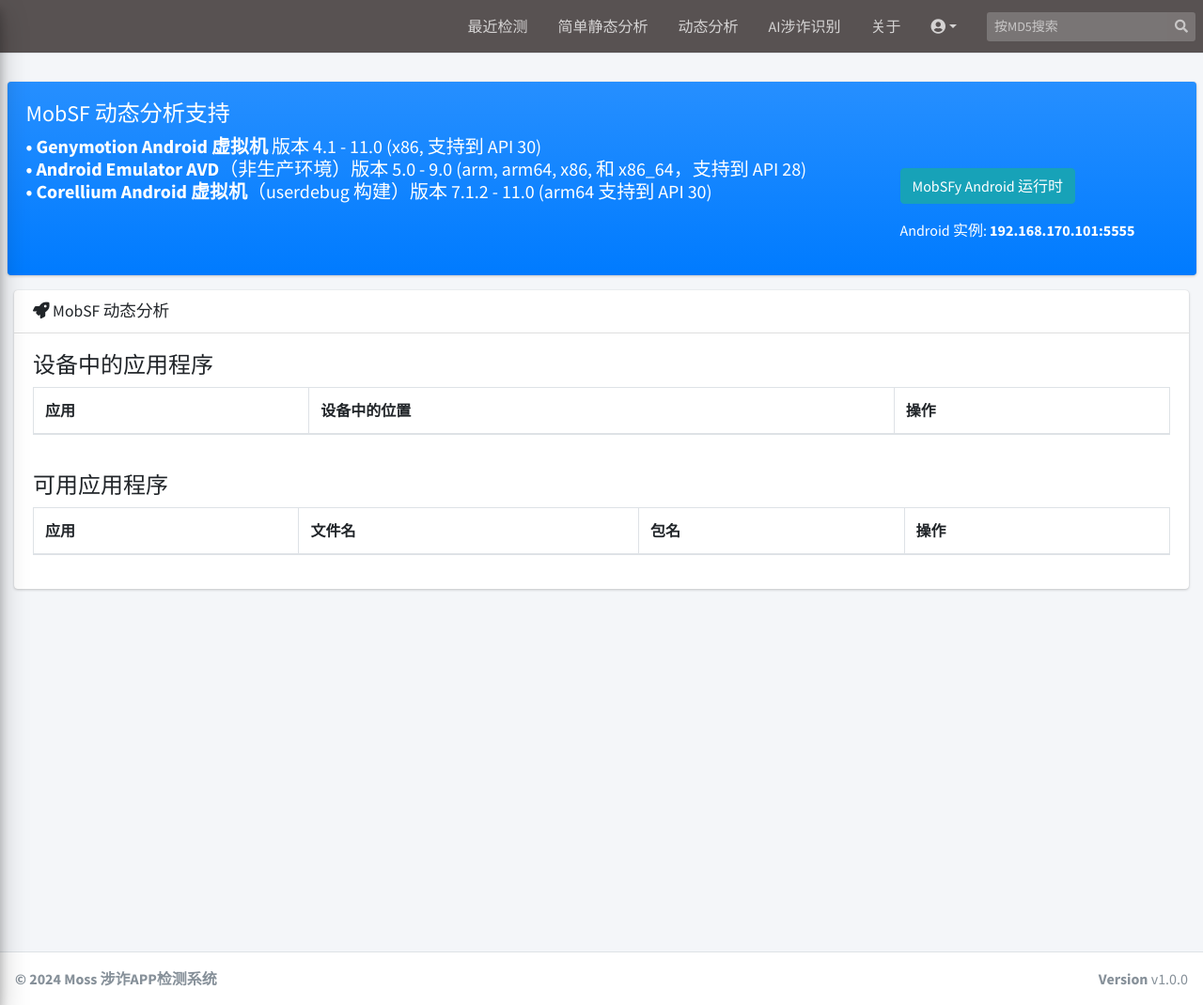
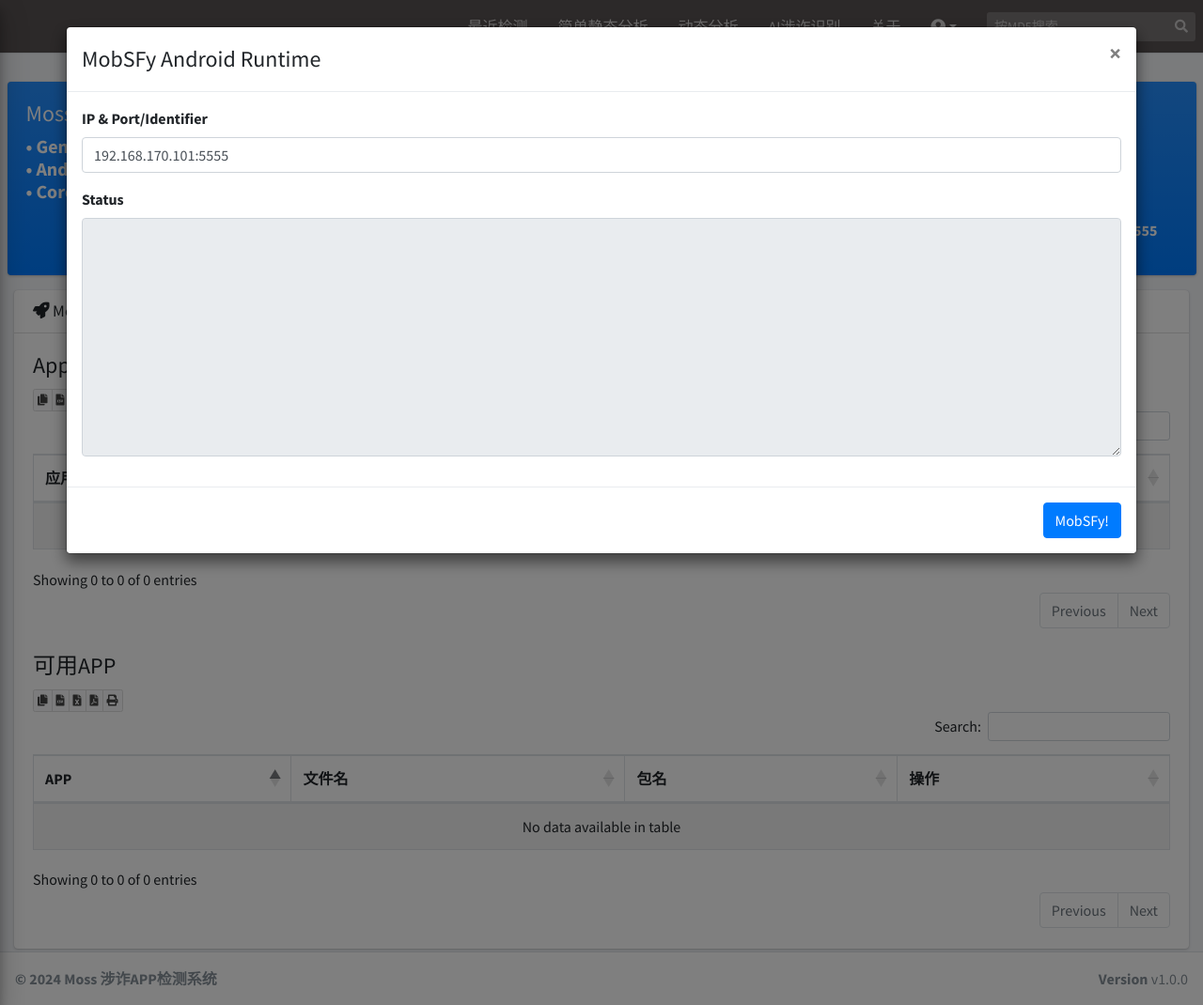
Before and after one commit to hismj/Moss, a Django app: page /android/dynamic_analysis/ in a window 1280 px wide, after a click on "MobSFy Android Runtime". Shown: the whole page at 94% size. Run offline with Django 3.2, Linux system fonts and the light colour scheme; a user stored in the database is signed in; tables that the repository leaves empty hold one stand-in row (values such as "Sample post"); lists and menus that the app fills with data are empty; some libraries are stand-ins or nearby versions.

Commit message:
动态解析

```diff
--- a/mobsf/DynamicAnalyzer/views/android/dynamic_analyzer.py
+++ b/mobsf/DynamicAnalyzer/views/android/dynamic_analyzer.py
@@ -71,8 +71,6 @@
                 'APP_NAME': apk.APP_NAME,
                 'VERSION_NAME': apk.VERSION_NAME,
                 'FILE_NAME': apk.FILE_NAME,
-                'NAME': apk.NAME,
-                'PACKAGE': apk.PACKAGE,
                 'PACKAGE_NAME': apk.PACKAGE_NAME,
                 'DYNAMIC_REPORT_EXISTS': logcat.exists(),
             }
--- a/mobsf/templates/dynamic_analysis/android/dynamic_analysis.html
+++ b/mobsf/templates/dynamic_analysis/android/dynamic_analysis.html
@@ -1,3 +1,4 @@
+
 {% extends "base/base_layout.html" %}
 {% load static %}
 {% block sidebar_option %}
@@ -65,12 +66,12 @@
           <div class="col-md-12">
             <div class="card bg-gradient-danger">
               <div class="card-header">
-                <h3 class="card-title">未找到 Android 运行时!</h3>
+                <h3 class="card-title">未找到 Android 运行！</h3>
                 <!-- /.card-tools -->
               </div>
               <!-- /.card-header -->
               <div class="card-body">
-                 <p> MobSF 无法找到 Android 实例标识。请确保 Android 实例正在运行并刷新此页面。</p><p> 如果此错误持续存在，请在 <strong>{{ settings_loc }}</strong> 中设置 <i>ANALYZER_IDENTIFIER</i>，或通过环境变量 <strong>MOBSF_ANALYZER_IDENTIFIER</strong> 设置。
+                 <p> obSF 无法找到 Android 实例标识。请确保 Android 实例正在运行并刷新此页面。</p><p> 如果此错误持续存在，请在<strong>{{ settings_loc }}</strong>中设置 <i>ANALYZER_IDENTIFIER</i>，或通过环境变量 <strong>MOBSF_ANALYZER_IDENTIFIER</strong>设置。
                       </p>
               </div>
               <!-- /.card-body -->
@@ -85,22 +86,22 @@
               <div class="card-body">
                   <div class="row">
                      <div class="col-md-9">
-                        <h4>MobSF 动态分析支持</h4>
+                        <h4>Moss 动态分析支持</h4>
                         <h5>
                           <strong>• Genymotion Android 虚拟机</strong> 版本 4.1 - 11.0 (x86, 支持到 API 30)<br/>
-                          <strong>• Android Emulator AVD</strong>（非生产环境）版本 5.0 - 9.0 (arm, arm64, x86, 和 x86_64，支持到 API 28)<br/>
-                          <strong>• Corellium Android 虚拟机</strong>（userdebug 构建）版本 7.1.2 - 11.0 (arm64 支持到 API 30)
+                          <strong>• Android Emulator AVD</strong> （非生产环境）版本 5.0 - 9.0 (arm, arm64, x86, 和 x86_64，支持到 API 28)<br/>
+                          <strong>• Corellium Android 虚拟机</strong> （userdebug 构建）版本 7.1.2 - 11.0 (arm64 支持到 API 30)
                         </h5>
                         <p>
                           {% if android_version %}
                             推荐使用的 Android 版本是 <strong>9.0</strong><br/>
-                            检测到的 Android 版本: <strong>{{android_version}}</strong>, SDK: <strong>{{ android_sdk }}</strong> <br/>
+                            检测到的 Android 版本：<strong>{{android_version}}</strong>, SDK: <strong>{{ android_sdk }}</strong> <br/>
                             {% if android_sdk|floatformat > android_supported|floatformat %}
                               <script src="{% static "adminlte/plugins/sweetalert2/sweetalert2.min.js" %}"></script>
                               <script>
                                 Swal.fire(
                                         '不支持的 Android 版本/SDK',
-                                        '您正在运行 Android 版本 <strong>{{ android_version }}</strong> 和 SDK <strong>{{ android_sdk }}</strong>，这些版本不受 MobSF 支持。请使用受支持的 Android 版本/API 级别。',
+                                        '您正在运行 Android 版本 <strong>{{ android_version }}</strong> 和 SDK <strong>{{ android_sdk }}</strong> 这些版本在Moss中不支持。 请改用支持的Android 版本/API 级别。',
                                         'error'
                                         )
                               </script>
@@ -108,9 +109,9 @@
                           {% endif %}
 
                           {% if android_version < 5 %}
-                            Xposed 框架用于仪器化，您必须在动态分析之前 MobSFy 并重新启动 Android 运行时。
+                            Xposed 框架用于仪器化，您必须在动态分析之前重新启动 Android 运行。
                             {% if android_version < 4.4 %}
-                            <br/>对于 Android 版本 <strong>4.1 - 4.3</strong>，将 Android VM 代理设置为 <strong>{% if proxy_ip %} {{ proxy_ip }}{% else %} <i>&lt;Host IP&gt;</i>{% endif %}:{{proxy_port}}</strong>
+                            <br/>对于 Android 版本 <strong>4.1 - 4.3</strong>, 将 Android VM 代理设置为 <strong>{% if proxy_ip %} {{ proxy_ip }}{% else %} <i>&lt;Host IP&gt;</i>{% endif %}:{{proxy_port}}</strong>
                             {% endif %}
                           {% endif %}
 
@@ -121,7 +122,7 @@
                      <br/>
                      <br/>
                      <p>
-                        <button class="btn btn-info disable" role="button"  data-toggle="modal" data-target="#mmobsfy">MobSFy Android 运行时</button> <p>Android 实例: <strong>{{ identifier }}</strong></p></div>
+                        <button class="btn btn-info disable" role="button"  data-toggle="modal" data-target="#mmobsfy">MobSFy Android Runtime</button> <p>Android instance: <strong>{{ identifier }}</strong></p></div>
                       </p>
                     </div>
                      </div>
@@ -135,11 +136,11 @@
           <div class="col-md-12">
             <div class="card card-default">
               <div class="card-header">
-                <h3 class="card-title"><i class="fa fa-rocket"></i> MobSF 动态分析</h3>
+                <h3 class="card-title"><i class="fa fa-rocket"></i> Moss动态分析</h3>
               </div>
               <div class="card-body">
                  <div class="table-responsive">
-                  <h4> 设备中的应用程序</h4>
+                  <h4> Apps in Device</h4>
                   <table class="table table-bordered table-hover table-striped">
                     <thead>
                     <tr>
@@ -176,11 +177,11 @@
                     </tbody>
                 </table>
               </br>
-                  <h4> 可用应用程序</h4>
+                  <h4> 可用APP</h4>
                 <table class="table table-bordered table-hover table-striped">
                     <thead>
                     <tr>
-                        <th>应用</th>
+                        <th>APP</th>
                         <th>文件名</th>
                         <th>包名</th>
                         <th>操作</th>
@@ -192,19 +193,23 @@
                         <tr>
                             <td align="center">
                               <img id="app_icon" src="{% if e.ICON_PATH %}/download/{{ e.ICON_PATH }}{% else %}{% static 'img/no_icon.png' %}{% endif %}"/>
-                              <br/><strong>{{ e.NAME }}</strong>
+                              <br/><strong>{{ e.APP_NAME }} - {{ e.VERSION_NAME }}</strong>
                             </td>
                             <td>
                                 {{ e.FILE_NAME }}
                             </td>
                             <td>
-                              {{ e.PACKAGE }}
+                                {{ e.PACKAGE_NAME }}
                            </td>
                             <td align="center">
                               <p>
-                                 <a class="btn btn-info" href="{% url "dynamic_report" checksum=e.PACKAGE %}"><i class="fa fa-mobile"></i> 查看报告 </a>
+                                <a class="btn btn-success disable" onclick="dynamic_loader()" href="{% url "dynamic_analyzer" checksum=e.MD5 %}"><i class="fab fa-android"></i> 开始动态分析/a>
                               </p>
                               <p>
+                                <a class="btn btn-primary btn-sm disable" onclick="dynamic_loader()" href="{% url "dynamic_analyzer" checksum=e.MD5 %}?re_install=0"><i class="fab fa-android"></i> 开始动态分析 (不下载)</a>
+                              </p>
+                              <p>
+                                 <a class="btn btn-info {% if not e.DYNAMIC_REPORT_EXISTS %}disabled{% endif %}" href="{% url "dynamic_report" checksum=e.MD5 %}"><i class="fa fa-mobile"></i> 查看报告 </a>
                               </p>
                             </td>
                         </tr>
@@ -212,63 +217,111 @@
                     {% endif %}
                     </tbody>
                 </table>
+
+
+
+            </div>
+              </div>
+              <!-- /.card-body -->
+            </div>
+            <!-- /.card -->
+          </div>
+          <!-- /.col -->
+        </div>
+
         </div>
        </div>
      </div>
     </div>
 </div>
-   </div>
-{% endblock %}
-{% block modal_content %}
-  <div class="modal fade" id="mmobsfy" role="dialog">
-    <div class="modal-dialog modal-lg">
-      <!-- Modal content-->
+
+<!--Modal-->
+
+
+<div class="modal" id="mmobsfy" tabindex="-1" role="dialog">
+      <div class="modal-dialog modal-xl">
         <div class="modal-content">
           <div class="modal-header">
-          <button type="button" class="close" data-dismiss="modal">&times;</button>
-          <h4 class="modal-title">MobSFy Android 运行时</h4>
+            <h4 class="modal-title">MobSFy Android Runtime</h4>
+            <button type="button" class="close" data-dismiss="modal" aria-label="Close">
+              <span aria-hidden="true">×</span>
+            </button>
           </div>
           <div class="modal-body">
-          <div class="text-center" id="spinner">
-            <div class="spinner-grow text-primary" role="status">
-              <span class="sr-only">Loading...</span>
+            <form role="form">
+                <div class="form-group">
+                    <label>IP &amp; Port/Identifier</label>
+                     <input id="identifier" type="text" class="form-control" value="{{ identifier }}">
                 </div>
-            <div class="spinner-grow text-secondary" role="status">
-              <span class="sr-only">Loading...</span>
+                <div class="form-group">
+                  <label>Status</label>
+                  <textarea id="stat" class="form-control" rows="10" placeholder="" disabled=""></textarea>
                 </div>
-            <div class="spinner-grow text-success" role="status">
-              <span class="sr-only">Loading...</span>
+
+              </form>
           </div>
-            <div class="spinner-grow text-danger" role="status">
-              <span class="sr-only">Loading...</span>
-            </div>
-            <div class="spinner-grow text-warning" role="status">
-              <span class="sr-only">Loading...</span>
-            </div>
-            <div class="spinner-grow text-info" role="status">
-              <span class="sr-only">Loading...</span>
-            </div>
-            <div class="spinner-grow text-light" role="status">
-              <span class="sr-only">Loading...</span>
-            </div>
-            <div class="spinner-grow text-dark" role="status">
-              <span class="sr-only">Loading...</span>
+           <div class="modal-footer">
+            <button id="mobsfy" type="button" class="btn btn-primary disable">MobSFy!</button>
           </div>
         </div>
-          <textarea id="mobsfy_response" readonly></textarea>
-          <button type="button" class="btn btn-danger" data-dismiss="modal">关闭</button>
+        <!-- /.modal-content -->
       </div>
+      <!-- /.modal-dialog -->
     </div>
+
+<!--Loader-->
+<div class="hidden loading">
+<div class='uil-ring-css' style='transform:scale(0.79);'>
+  <div></div>
 </div>
 </div>
 {% endblock %}
-{% block extra_js %}
-  <script src="{% static "adminlte/plugins/sweetalert2/sweetalert2.min.js" %}"></script>
-  <script src="{% static "adminlte/plugins/datatables/jquery.dataTables.min.js" %}"></script>
-  <script src="{% static "adminlte/plugins/datatables-bs4/js/dataTables.bootstrap4.min.js" %}"></script>
+{% block extra_scripts %}
+<!-- DataTables -->
+<script src="{% static "datatables/js/pdfmake.min.js" %}"></script>
+<script src="{% static "datatables/js/vfs_fonts.js" %}"></script>
+<script src="{% static "datatables/js/datatables.combined.min.js" %}"></script>
+<script src="{% static "others/js/datatables_init.js" %}"></script>
 <script>
-    $(function () {
-      $('#dataTable').DataTable();
+function dynamic_loader(){
+    var loadingOverlay = document.querySelector('.loading');
+    loadingOverlay.classList.remove('hidden');
+}
+
+//MobSFy AJAX
+ $("#mobsfy").one( "click", function() {
+        $('#stat').append("\nMobSFying Android Runtime\n");
+        $.ajax({
+                url : "{% url 'mobsfy' %}",
+                type : "POST",
+                dataType: "json",
+                data : {
+                    csrfmiddlewaretoken: '{{ csrf_token }}',
+                    identifier: $('#identifier').val() ,
+                    },
+                    success : function(json) {
+                        if (json.status==="ok"){
+                              $('#stat').append("\nSucessfully created MobSF Dynamic Analysis environment.");
+                            if (json.android_version  < 5){
+                              $('#stat').append("\n* Download & Install Xposed Framework.\n* Restart the device.");
+                              $('#stat').append("\n* Enable all the Xposed modules.\n* Restart the device once more.");
+                            } else{
+                               $('#stat').append("\nMobSF agents and Frida server installed.");
+                            }
+
+                        }
+                        else if(json.status === "failed"){
+                            $('#stat').append(json.message);
+                        }
+                         $('#stat').scrollTop($('#stat')[0].scrollHeight);
+                    },
+                    error : function(xhr, errmsg, err) {
+                        $('#stat').append("\nERROR!!! \n\n"+ err);
+                        $('#stat').scrollTop($('#stat')[0].scrollHeight);
+                    }
         });
+    return false;
+});
+
 </script>
 {% endblock %}
```
Lines whose indentation alone changed are shown as unchanged.
